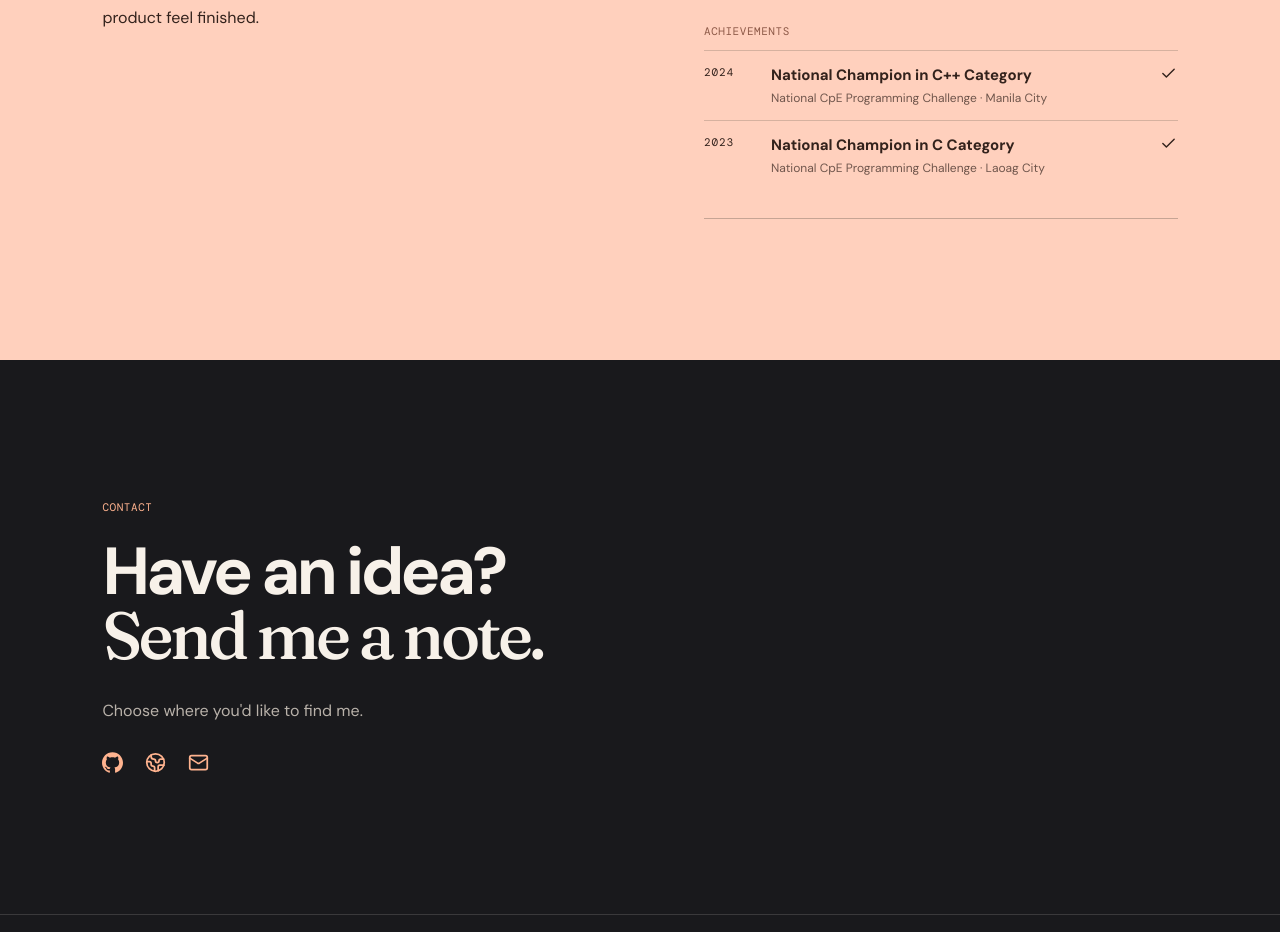
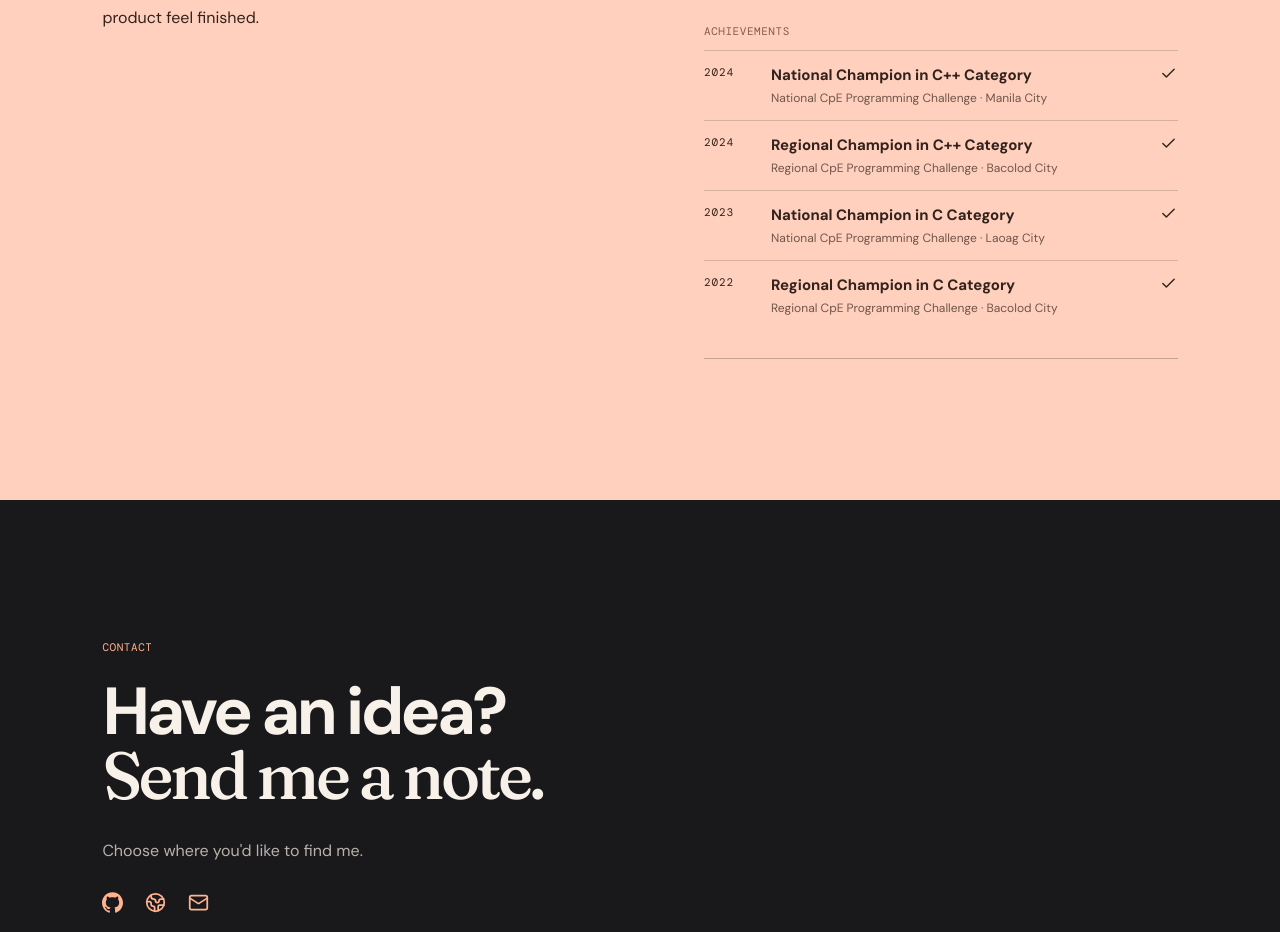
Before and after one commit to eidoriantan/eidoriantan.com, a React (Vite) app: page / in a window 1280 px wide. Shown: the part 4404-5336 px from the top of the page. Built offline with nearby package versions, Linux system fonts and the light colour scheme.

Commit message:
perf: update achievements contents

```diff
--- a/src/content/portfolio.ts
+++ b/src/content/portfolio.ts
@@ -44,6 +44,8 @@ export const portfolio = {
   skills: ['JavaScript', 'TypeScript', 'Python', 'React.js', 'Node.js', 'Express.js', 'PHP', 'Laravel', 'CodeIgniter', 'Flask', 'Django', 'MySQL', 'SQL Server', 'PostgreSQL', 'MongoDB', 'Shopify', 'WordPress', 'Mobile development', 'AI agents', 'REST APIs', 'Cloud deployment'],
   achievements: [
     { year: '2024', title: 'National Champion in C++ Category', event: 'National CpE Programming Challenge', detail: 'Manila City' },
+    { year: '2024', title: 'Regional Champion in C++ Category', event: 'Regional CpE Programming Challenge', detail: 'Bacolod City' },
     { year: '2023', title: 'National Champion in C Category', event: 'National CpE Programming Challenge', detail: 'Laoag City' },
+    { year: '2022', title: 'Regional Champion in C Category', event: 'Regional CpE Programming Challenge', detail: 'Bacolod City' },
   ],
 } as const
```
Also changed, not shown: 1 other file (tests, documents, lock files or other folders).
